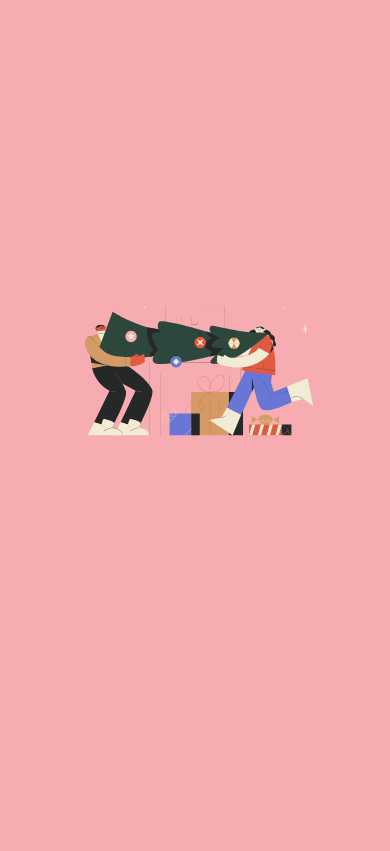
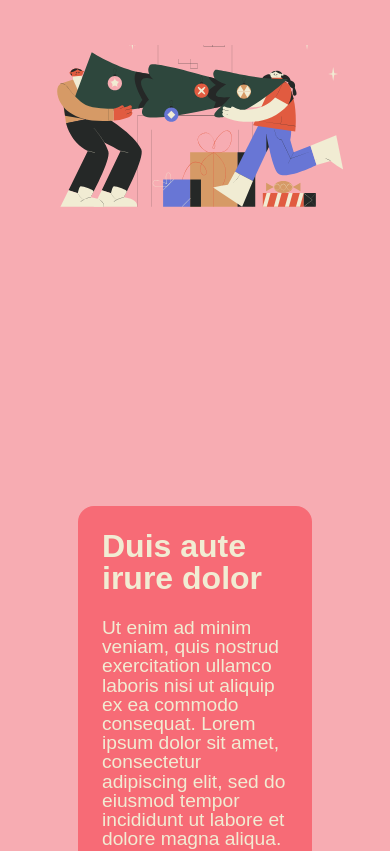
Before and after one commit to cjcorc10/scroll-svg-path, a Next.js app: page / in a window 390 px wide. Shown: the part 920-1771 px from the top of the page. Built offline with nearby package versions, Linux system fonts and the light colour scheme; a web font is replaced by a local one.

Commit message:
added to responsive design of text-free containers and set svg path to fit to container and allow stretching

```diff
--- a/src/app/page.module.scss
+++ b/src/app/page.module.scss
@@ -2,6 +2,7 @@
   --base-100: #f7acb2;
   --base-200: #f1ecd3;
   --base-300: #f76b76;
+  --path-color: #E15B40;
 }
 
 .main {
@@ -16,6 +17,7 @@
     justify-content: center;
     align-items: center;
     padding: 2rem;
+    background-color: var(--path-color);
   }
 
   .spotlight {
@@ -24,13 +26,13 @@
     position: relative;
     display: flex;
     flex-direction: column;
-    padding: 2rem;
+    padding: 0 2rem;
     gap: 10rem;
     overflow: hidden;
     align-items: center;
     .row {
       z-index: 1;
-      height: 100vh;
+      // height: 80vh;
       width: 100%;
       display: flex;
       gap: 2rem;
@@ -45,7 +47,7 @@
         justify-content: center;
         align-items: center;
         .textContainer {
-          width: 50%;
+          width: min(60vw, 25rem);
           background-color: var(--base-300);
           border-radius: 1rem;
           padding: 1.5rem;
@@ -57,31 +59,40 @@
         .imageContainer {
           position: relative;
           width: 100%;
-          height: 100%;
+          height: 40vh;
           .image {
             object-fit: contain;
           }
         }
       }
       &:nth-child(1) .imageContainer {
-        height: 60vh;
-        width: 80%;
+        height: min(50vh, 30rem);
+        width: 100%;
       }
       &:nth-child(4) .imageContainer {
-        height: 80vh;
-        width: 70%;
+        height: min(80vh, 30rem);
+        width: 100%;
       }
     }
     .svgContainer {
-      height: 100%;
-      width: 100%;
+      height: 120%;
+      width: 150%;
       position: absolute;
-      top: 25vh;
+      top: -20vh;
     }
   }
 }
-// @media (max-width: 1000px) {
-//   .row {
-//     flex-direction: column;
-//   }
-// }
+@media (max-width: 1000px) {
+  .spotlight {
+
+    .row {
+      flex-direction: column;
+
+      &:nth-child(odd) {
+      flex-direction: column;
+
+      }
+    }
+
+  }
+}
--- a/src/app/page.tsx
+++ b/src/app/page.tsx
@@ -42,7 +42,7 @@ export default function Home() {
         ease: 'none',
         scrollTrigger: {
           trigger: ref.current,
-          start: 'top top',
+          start: 'top center',
           end: 'bottom bottom',
           scrub: true,
         },
@@ -120,9 +120,10 @@ const SvgPath = ({
   return (
     <div className={styles.svgContainer}>
       <svg
+        className='h-full w-full object-contain'
         viewBox="0 0 1274 2764"
         fill="none"
-        xmlns="http://www.w3.org/2000/svg"
+        preserveAspectRatio='none'
       >
         <path
           ref={ref}
```
Also changed, not shown: 1 other file (tests, documents, lock files or other folders).
